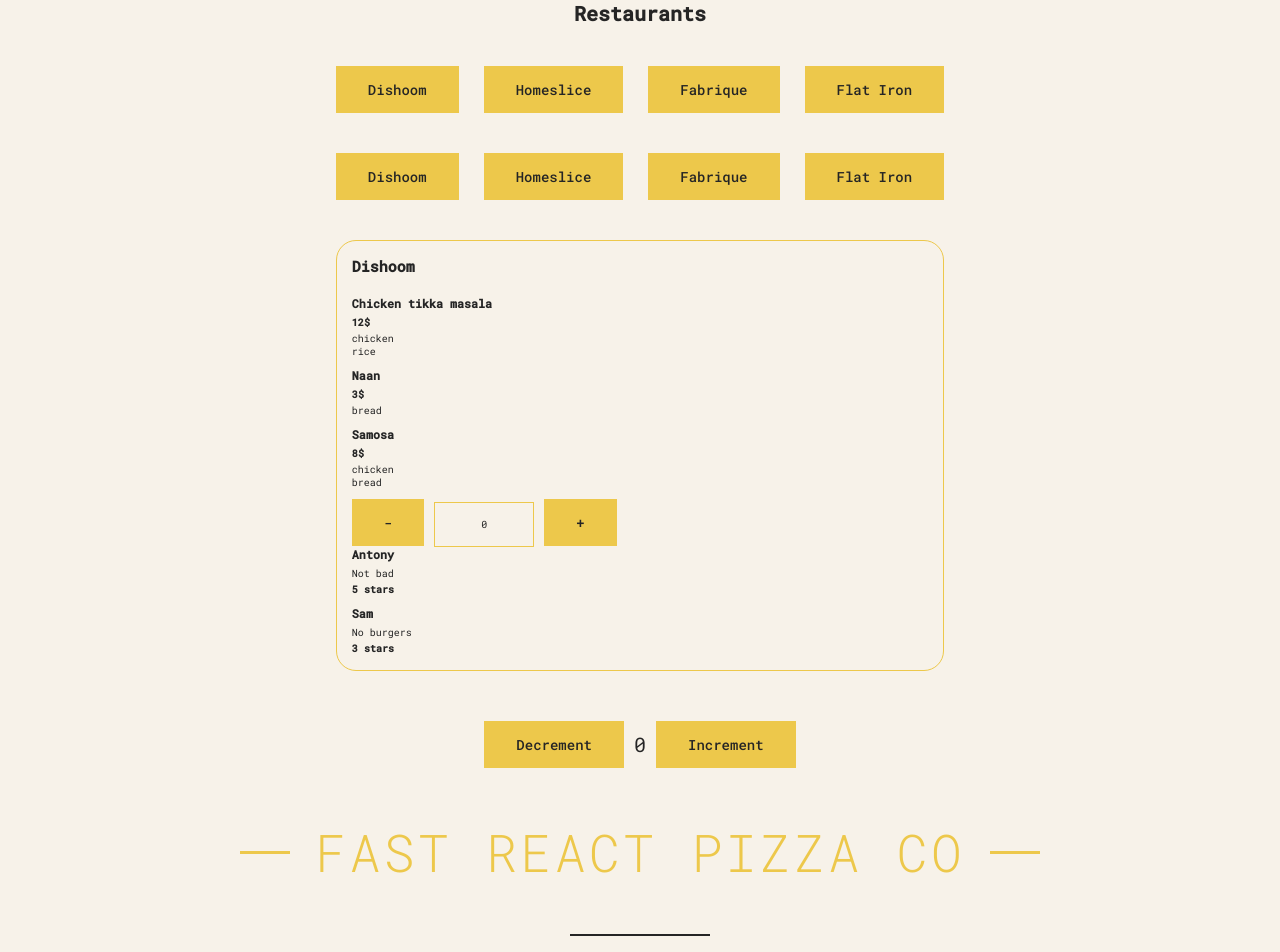
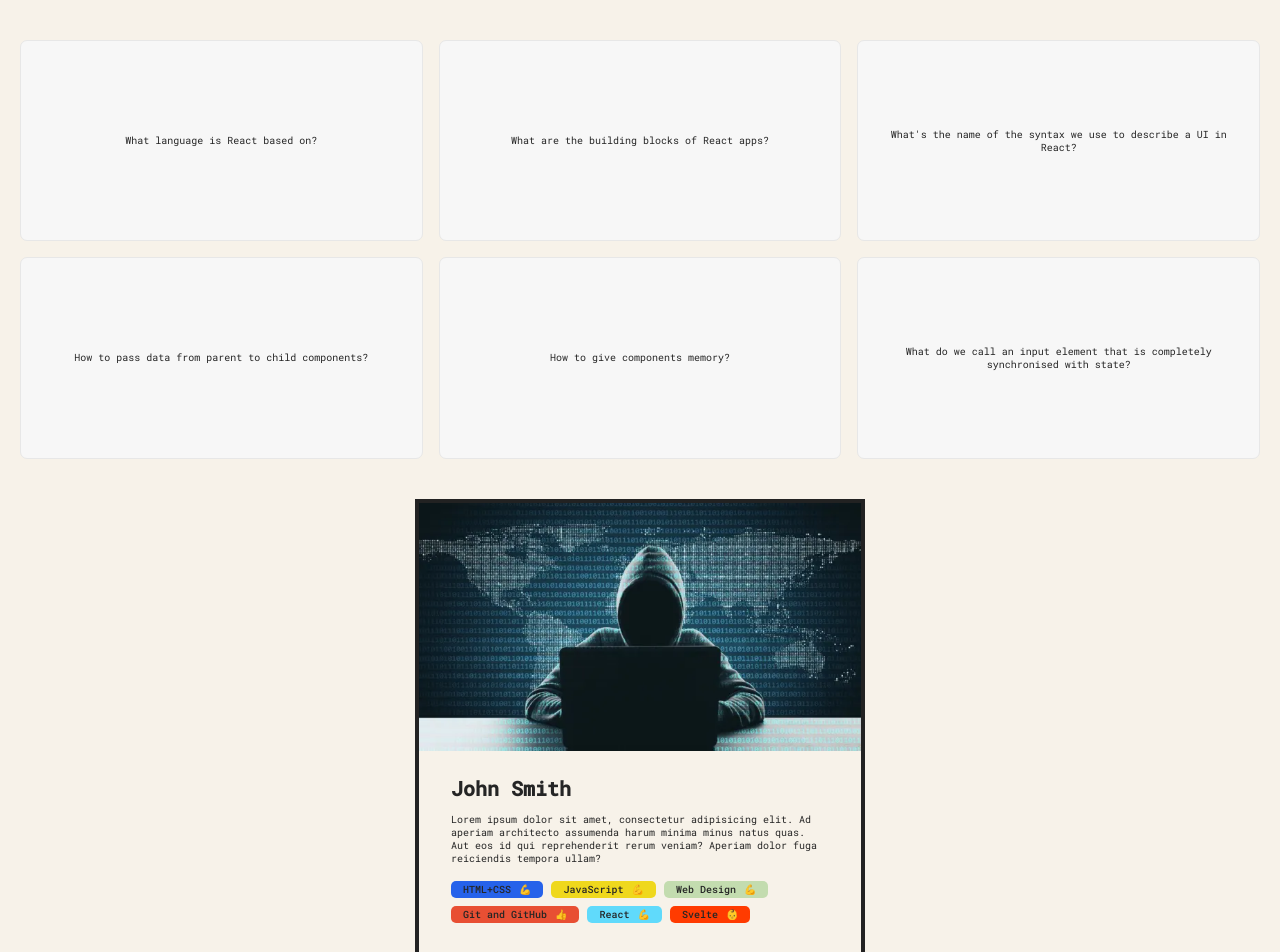
Before and after one commit to IgorPs-111/react-project, a React (Vite) app: page / in a window 1280 px wide. Shown: the part 60-1012 px from the top of the page. Built offline with nearby package versions, Linux system fonts and the light colour scheme.

Commit message:
added HW: skills-list and flash-cards

```diff
--- a/assets/styles/index.css
+++ b/assets/styles/index.css
@@ -285,3 +285,74 @@ FONT SIZE SYSTEM (px)
   margin-bottom: 3px;
   display: inline-block;
 }
+
+h1 {
+  margin-bottom: 12px;
+}
+
+.card {
+  width: 450px;
+  border: 4px solid #222;
+  margin: 0 auto 40px;
+}
+
+.card::after {
+  content: "";
+  display: block;
+}
+
+.avatar {
+  width: 100%;
+}
+
+.avatar__img {
+  width: 100%;
+  height: auto;
+  display: block;
+}
+
+.card__intro-wrap {
+  padding: 32px;
+  padding-top: 24px;
+}
+
+.skill-list {
+  list-style: none;
+  display: flex;
+  flex-wrap: wrap;
+  gap: 8px;
+  margin-top: 16px;
+}
+
+.skill {
+  padding: 2px 12px;
+  border-radius: 5px;
+  display: flex;
+  align-items: center;
+  gap: 8px;
+  font-weight: 500;
+}
+
+.flashcards {
+  padding: 40px 20px;
+  display: grid;
+  grid-template-columns: repeat(3, minmax(0, 1fr));
+  gap: 16px;
+}
+
+.flashcards div {
+  border: 1px solid #e7e7e7;
+  background-color: #f7f7f7;
+  border-radius: 7px;
+  aspect-ratio: 2 / 1;
+  display: flex;
+  align-items: center;
+  justify-content: center;
+  text-align: center;
+  padding: 20px;
+  cursor: pointer;
+}
+
+.flashcards div.selected {
+  background: #edc84b;
+}
--- a/src/app.jsx
+++ b/src/app.jsx
@@ -3,10 +3,14 @@ import PizzaSection from "./componens/pizzas-section/index.jsx";
 import RestaurantsSection from "./componens/restaurants-section/index.jsx";
 import Count from "./componens/count/index.jsx";
 import "../assets/styles/index.css";
+import { DeveloperCard } from "./componens/developer-card/index.jsx";
+import { FlashCard } from "./componens/flash-cards/index.jsx";
 
 export const App = () => {
   return (
     <Layout>
+      <FlashCard />
+      <DeveloperCard />
       <RestaurantsSection />
       <Count />
       <PizzaSection />
--- /dev/null
+++ b/src/componens/developer-card/avatar/index.jsx
@@ -0,0 +1,11 @@
+export const Avatar = ({ className }) => {
+  return (
+    <div className={`${className} avatar`}>
+      <img
+        className="avatar__img"
+        src="../../../../assets/images/img.webp"
+        alt="Image"
+      />
+    </div>
+  );
+};
--- /dev/null
+++ b/src/componens/developer-card/index.jsx
@@ -0,0 +1,15 @@
+import { Avatar } from "./avatar/index.jsx";
+import { Intro } from "./intro/index.jsx";
+import { SkillList } from "./skill-list/index.jsx";
+
+export const DeveloperCard = () => {
+  return (
+    <div className="card">
+      <Avatar className="card__avatar" />
+      <div className="card__intro-wrap">
+        <Intro className="card__intro" />
+        <SkillList className="card__skills" />
+      </div>
+    </div>
+  );
+};
--- /dev/null
+++ b/src/componens/developer-card/intro/index.jsx
@@ -0,0 +1,12 @@
+export const Intro = ({ className }) => {
+  return (
+    <div className={`${className} card-intro`}>
+      <h1>John Smith</h1>
+      <p>
+        Lorem ipsum dolor sit amet, consectetur adipisicing elit. Ad aperiam
+        architecto assumenda harum minima minus natus quas. Aut eos id qui
+        reprehenderit rerum veniam? Aperiam dolor fuga reiciendis tempora ullam?
+      </p>
+    </div>
+  );
+};
--- /dev/null
+++ b/src/componens/developer-card/skill-list/index.jsx
@@ -0,0 +1,17 @@
+import { Skill } from "../skill/index.jsx";
+import { skills } from "../../../constants/skills.js";
+
+export const SkillList = ({ className }) => {
+  return (
+    <ul className={`${className} skill-list`}>
+      {skills.map(
+        (skill) =>
+          skill.skill && (
+            <li className="skill-list__item" key={skill.skill}>
+              <Skill className="skill-list__skill" skill={skill} />
+            </li>
+          ),
+      )}
+    </ul>
+  );
+};
--- /dev/null
+++ b/src/componens/developer-card/skill/index.jsx
@@ -0,0 +1,15 @@
+export const Skill = ({ className, skill }) => {
+  return (
+    <div
+      className={`${className} skill`}
+      style={{ background: `${skill.color}` }}
+    >
+      <span>{skill.skill}</span>
+      <span>
+        {skill.level === "beginner" && "👶"}
+        {skill.level === "intermediate" && "👍"}
+        {skill.level === "advanced" && "💪"}
+      </span>
+    </div>
+  );
+};
--- /dev/null
+++ b/src/componens/flash-cards/index.jsx
@@ -0,0 +1,66 @@
+import { useState } from "react";
+
+export const FlashCard = () => {
+  const [selectedCard, setSelectedCard] = useState(null);
+
+  const flashcards = [
+    {
+      id: 1,
+      name: "Javascript",
+      desc: "What language is React based on?",
+    },
+    {
+      id: 2,
+      name: "Components",
+      desc: "What are the building blocks of React apps?",
+    },
+    {
+      id: 3,
+      name: "JSX",
+      desc: "What's the name of the syntax we use to describe a UI in React?",
+    },
+    {
+      id: 4,
+      name: "Props",
+      desc: "How to pass data from parent to child components?",
+    },
+    {
+      id: 5,
+      name: "useState hook",
+      desc: "How to give components memory?",
+    },
+    {
+      id: 6,
+      name: "Controlled element",
+      desc: "What do we call an input element that is completely synchronised with state?",
+    },
+  ];
+
+  const handleClick = (id) => {
+    setSelectedCard(id);
+  };
+
+  return (
+    <div className="flashcards">
+      {flashcards.map(
+        (card, index) =>
+          card && (
+            <div
+              className={selectedCard === card.id ? "selected" : ""}
+              key={index}
+              onClick={() => {
+                if (selectedCard !== card.id) {
+                  handleClick(card.id);
+                } else {
+                  handleClick(null);
+                }
+              }}
+            >
+              {selectedCard === card.id && card.name && <p>{card.name}</p>}
+              {selectedCard !== card.id && card.desc && <p>{card.desc}</p>}
+            </div>
+          ),
+      )}
+    </div>
+  );
+};
--- /dev/null
+++ b/src/constants/skills.js
@@ -0,0 +1,32 @@
+export const skills = [
+  {
+    skill: "HTML+CSS",
+    level: "advanced",
+    color: "#2662EA",
+  },
+  {
+    skill: "JavaScript",
+    level: "advanced",
+    color: "#EFD81D",
+  },
+  {
+    skill: "Web Design",
+    level: "advanced",
+    color: "#C3DCAF",
+  },
+  {
+    skill: "Git and GitHub",
+    level: "intermediate",
+    color: "#E84F33",
+  },
+  {
+    skill: "React",
+    level: "advanced",
+    color: "#60DAFB",
+  },
+  {
+    skill: "Svelte",
+    level: "beginner",
+    color: "#FF3B00",
+  },
+];
```
Also changed, not shown: assets/images/img.webp (added).
